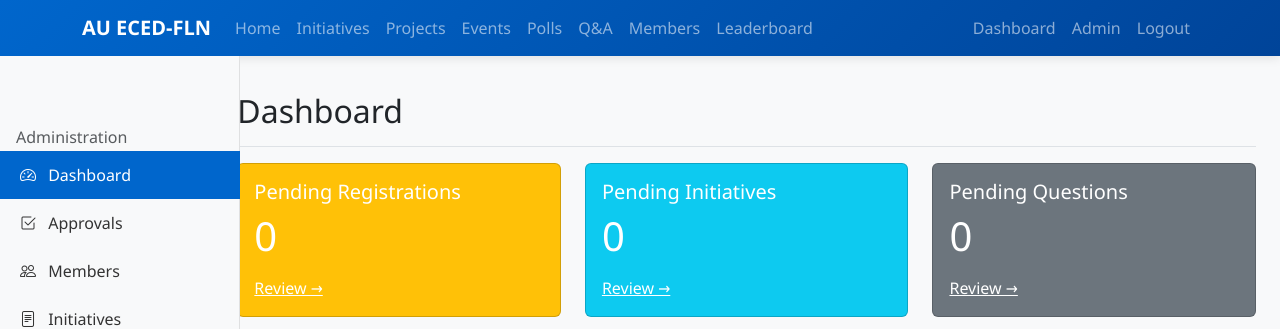
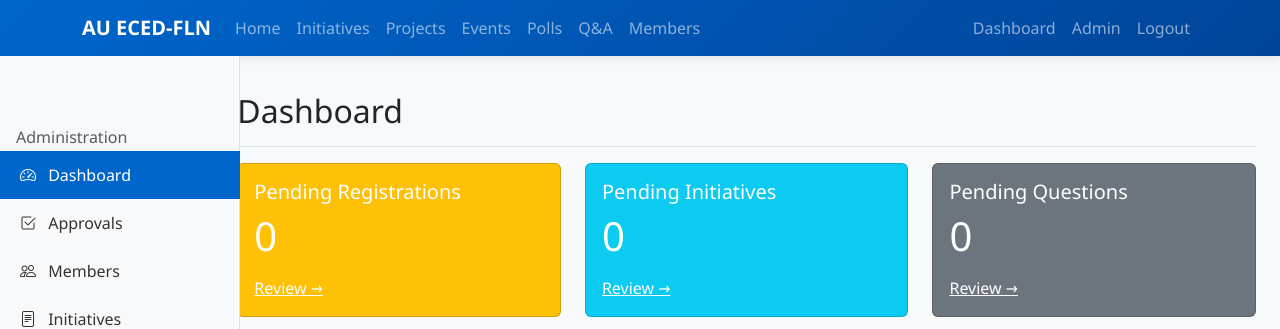
Before and after one commit to michsethowusu/cluster-os, a Flask app: page /admin in a window 1280 px wide. Shown: the top 329 px of the page. Run offline with Flask 3, Linux system fonts and the light colour scheme; a user stored in the database is signed in; tables that the repository leaves empty hold one stand-in row (values such as "Sample post").

Commit message:
Update base.html

```diff
--- a/templates/base.html
+++ b/templates/base.html
@@ -169,10 +169,6 @@
                     </li>
                     <li class="nav-item">
                         <a class="nav-link" href="{{ url_for('members') }}">Members</a>
-                    </li>
-                    <li class="nav-item">
-                        <a class="nav-link" href="{{ url_for('leaderboard') }}">Leaderboard</a>
-                    </li>
                 </ul>
                 <ul class="navbar-nav">
                     {% if current_user.is_authenticated %}
```
